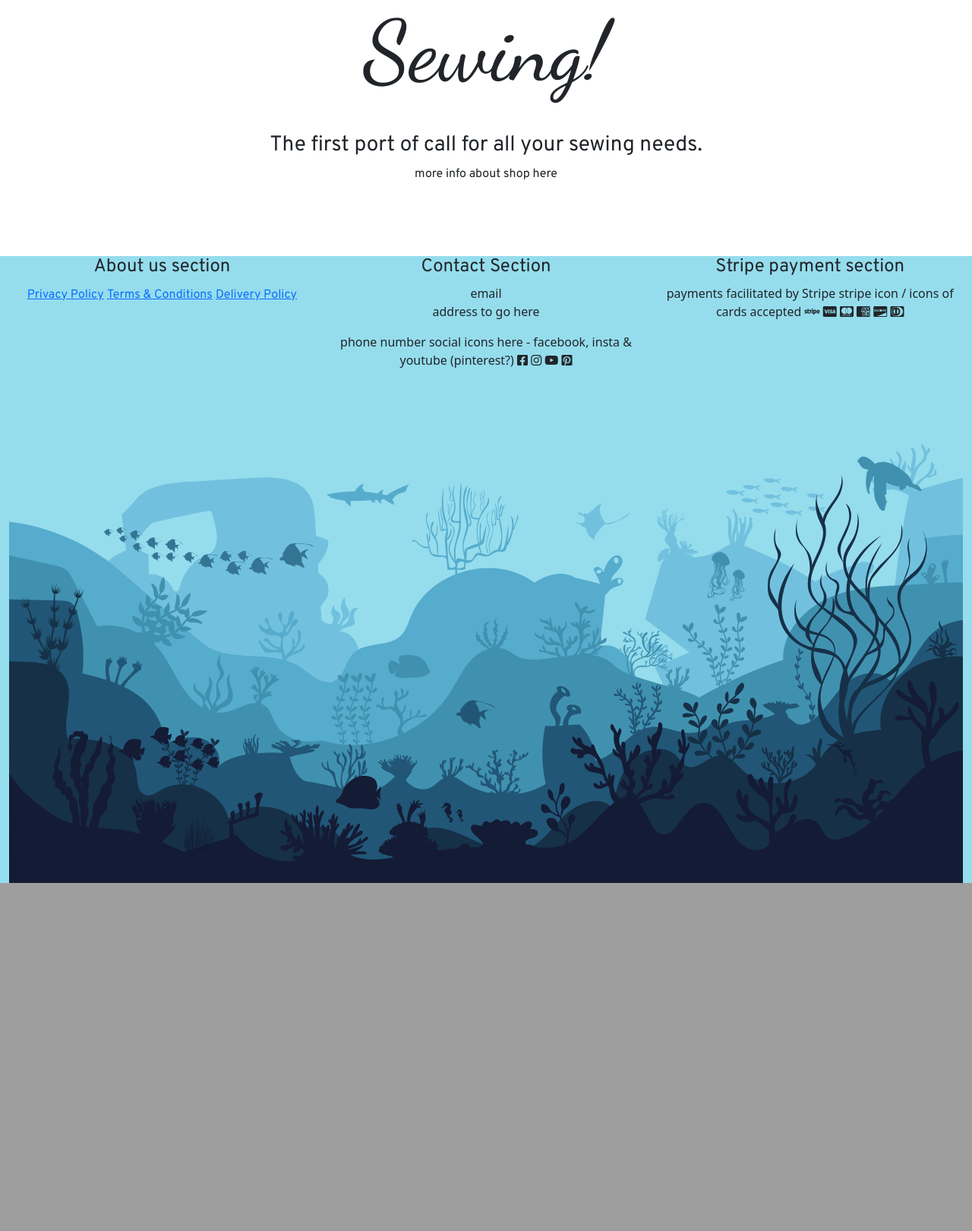
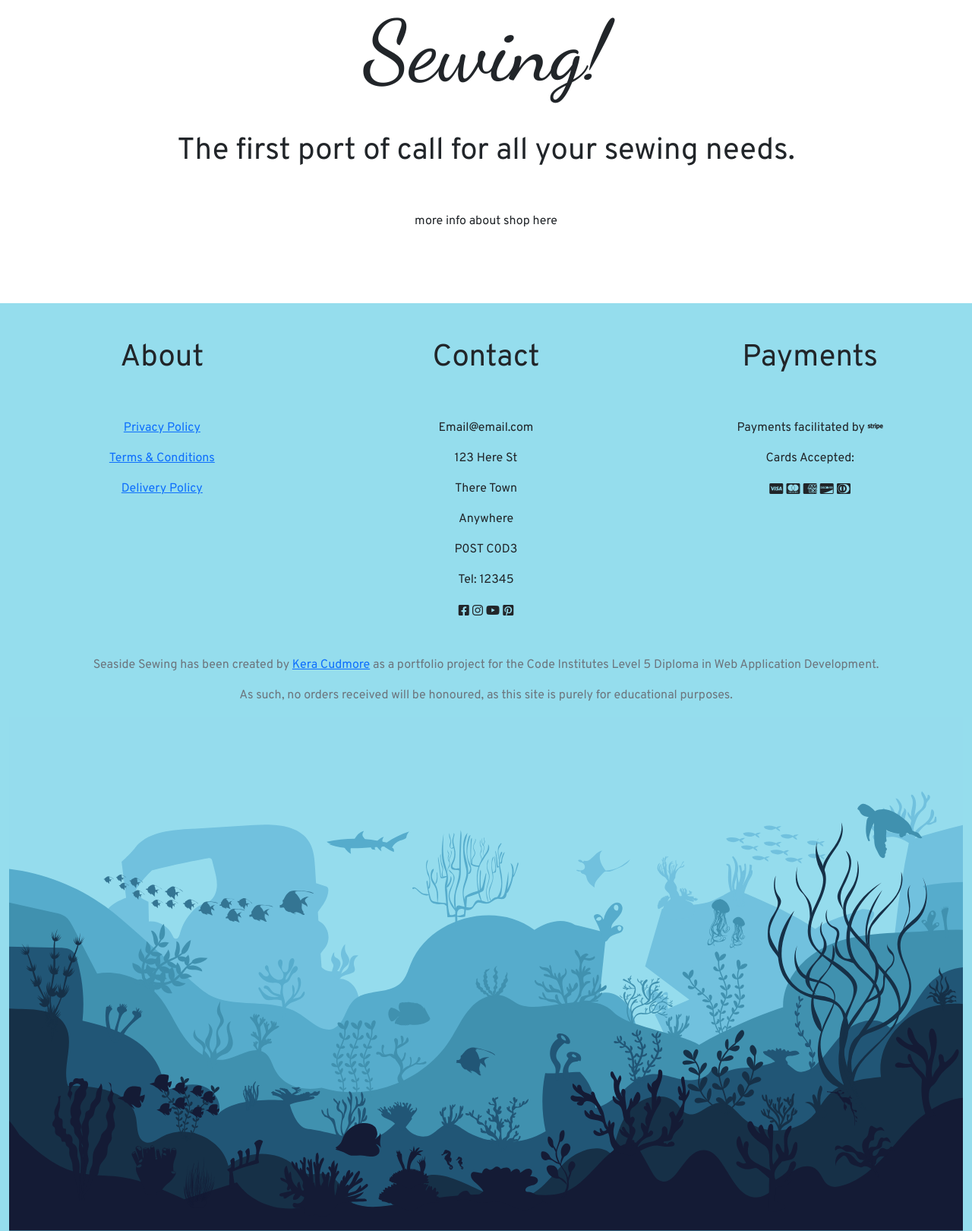
Before and after one commit to mfleming711/seaside-sewing, a Django app: page / in a window 1280 px wide. Shown: the part 1253-2873 px from the top of the page at 76% size. Before the commit the page ends 2415 px from the top, so only its background shows below. Run offline with Django 3.2, Linux system fonts and the light colour scheme; some libraries are stand-ins or nearby versions.

Commit message:
add: styling to the footer & added  appropriate content

```diff
--- a/static/css/base.css
+++ b/static/css/base.css
@@ -49,6 +49,11 @@ h2 {
     font-size: 3rem;
 }
 
+h3 {
+    font-size: 2.5rem;
+    padding-bottom: 3rem;
+}
+
 /*----- Header -----*/
 
 .site-name {
@@ -78,7 +83,14 @@ h2 {
 
 .footer-container {
     background-color: var(--light-blue);
+    padding-top: 3rem;
 }
+
+.educational-purposes {
+    padding-top: 3rem;
+}
+
+/*----- -----*/
 
 .content-container {
     padding:5rem 0;
--- a/templates/includes/footer-content.html
+++ b/templates/includes/footer-content.html
@@ -1,23 +1,27 @@
-<div class="row text-center">
+<div class="row footer-content text-center">
     <div class="col">
-        <h4>About us section</h4>
+        <h3>About</h3>
 
-        <a href="">Privacy Policy</a>
-        <a href="">Terms & Conditions</a>
-        <a href="">Delivery Policy</a>
+        <p><a href="#">Privacy Policy</a></p>
+        <p><a href="#">Terms & Conditions</a></p>
+        <p><a href="#">Delivery Policy</a></p>
     </div>
 
     <div class="col">
-        <h4>Contact Section</h4>
-        email
+        <h3>Contact</h3>
+
+        <p>Email@email.com</p>
 
         <address>
-            address to go here
+            <p>123 Here St</p>
+            <p>There Town</p>
+            <p>Anywhere</p>
+            <p>P0ST C0D3</p>
         </address>
 
-        phone number
+        <p>Tel: 12345</p>
 
-        social icons here - facebook, insta & youtube (pinterest?)
+
 
         <i class="fa-brands fa-square-facebook"></i>
         <i class="fa-brands fa-instagram"></i>
@@ -28,11 +32,12 @@
     </div>
 
     <div class="col">
-        <h4>Stripe payment section</h4>
-        payments facilitated by Stripe
-        stripe icon / icons of cards accepted
-        <i class="fa-brands fa-stripe"></i>
+        <h3>Payments</h3>
 
+
+        <p>Payments facilitated by <i class="fa-brands fa-stripe"></i></p>
+
+        <p>Cards Accepted:</p>
 
         <i class="fa-brands fa-cc-visa"></i>
         <i class="fa-brands fa-cc-mastercard"></i>
@@ -41,4 +46,10 @@
         <i class="fa-brands fa-cc-diners-club"></i>
     </div>
 
+
 </div>
+
+<div class="row educational-purposes text-center">
+        <p class="text-muted">Seaside Sewing has been created by <a href="https://github.com/kera-cudmore">Kera Cudmore</a> as a portfolio project for the Code Institutes Level 5 Diploma in Web Application Development.</p>
+        <p class="text-muted">As such, no orders received will be honoured, as this site is purely for educational purposes.</p>
+    </div>
```
